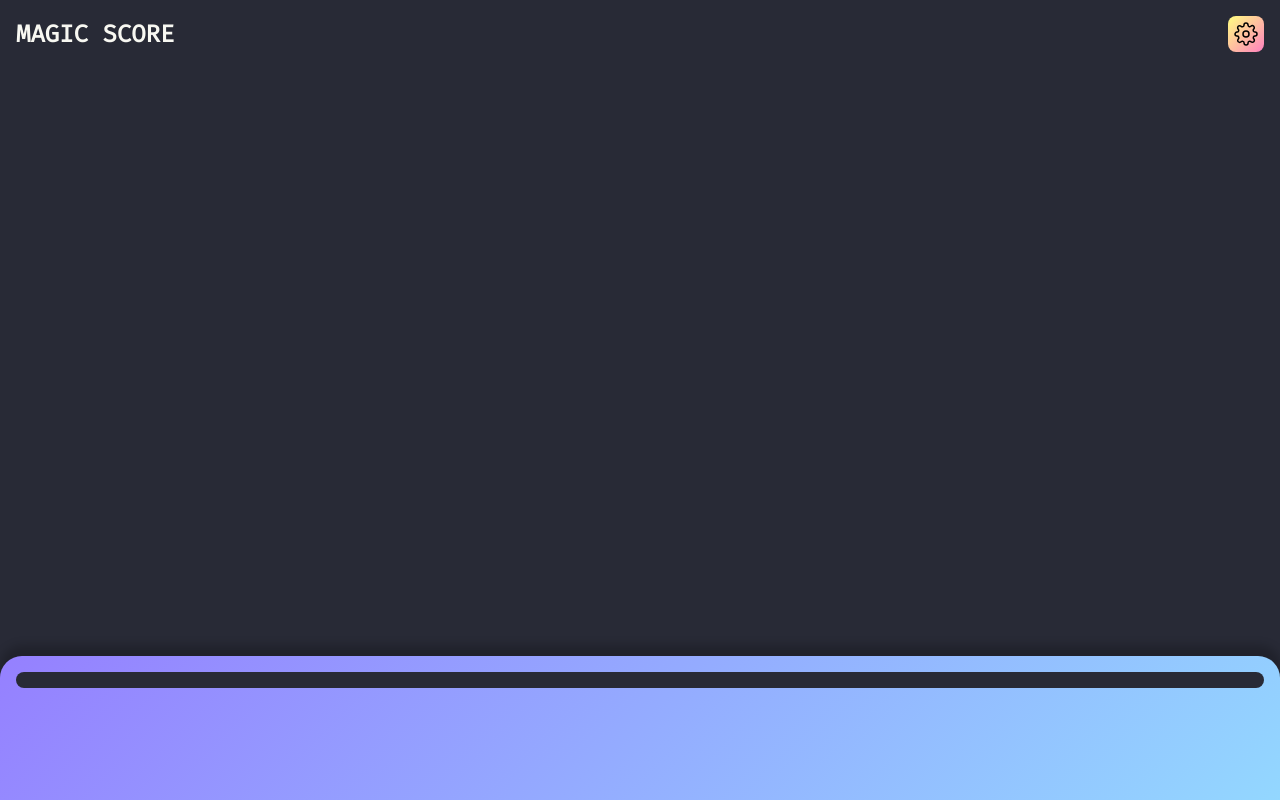
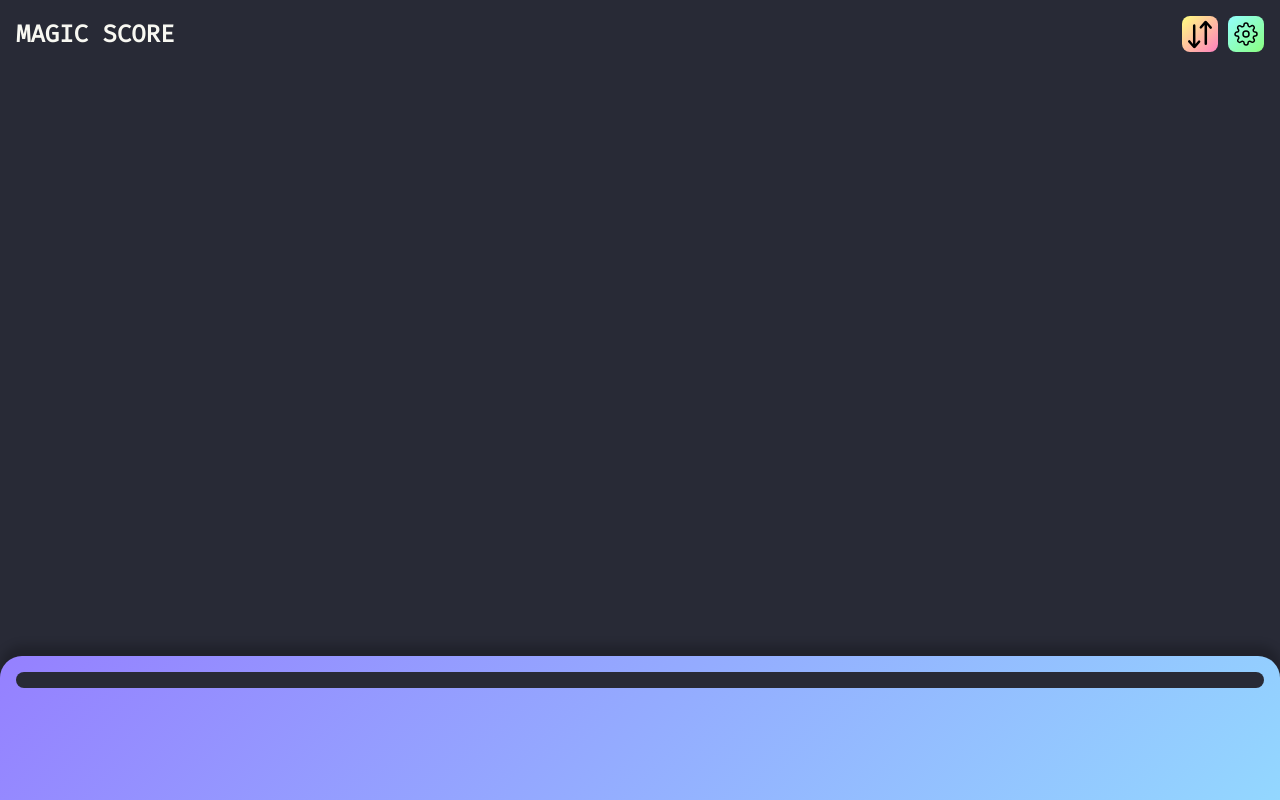
Before and after one commit to mouton-rebelle/score, a Next.js app: page / in a window 1280 px wide. Shown: the top 800 px of the page. Built offline with nearby package versions, Linux system fonts and the light colour scheme.

Commit message:
fix history refresh - add order by score

```diff
--- a/components/game.tsx
+++ b/components/game.tsx
@@ -6,14 +6,23 @@ import { PlayerScore } from './player/player-score'
 
 export const Game = ({
   players,
+  winnerFirst,
   dispatch,
 }: {
   players: Player[]
+  winnerFirst: boolean
   dispatch: React.Dispatch<Actions>
 }) => {
+  const sortedPlayer = React.useMemo(
+    () =>
+      winnerFirst
+        ? [...players].sort((a, b) => (a.score > b.score ? -1 : 1))
+        : players,
+    [players, winnerFirst]
+  )
   return (
     <div>
-      {players.map((player) => (
+      {sortedPlayer.map((player) => (
         <PlayerScore key={player.id} player={player} dispatch={dispatch} />
       ))}
     </div>
--- a/components/nav/nav.styles.tsx
+++ b/components/nav/nav.styles.tsx
@@ -3,12 +3,16 @@ import * as colors from '../styled/colors'
 export const NavContainer = styled.nav`
   padding: 1em;
   display: grid;
-  grid-template-columns: 1fr auto;
+  grid-template-columns: 1fr auto auto;
 `
 export const Button = styled.button`
   background: ${colors.gradientYellowPink};
+  &:last-child {
+    background: ${colors.gradientCyanGreen};
+    margin-left: 10px;
+  }
   border: none;
   border-radius: 8px;
   color: ${colors.background};
-  width: 100%;
+  width: 36px;
 `
--- a/components/nav/nav.tsx
+++ b/components/nav/nav.tsx
@@ -1,11 +1,30 @@
 import * as React from 'react'
 import { NavContainer, Button } from './nav.styles'
 export type Page = 'settings' | 'score'
-type NavProps = { goto: (p: Page) => void; active: Page }
-export const Nav = ({ goto, active }: NavProps) => {
+type NavProps = {
+  goto: (p: Page) => void
+  active: Page
+  changeOrder: () => void
+}
+export const Nav = ({ goto, active, changeOrder }: NavProps) => {
   return (
     <NavContainer>
       <h1>MAGIC SCORE</h1>
+      {active === 'score' && (
+        <Button onClick={changeOrder}>
+          <svg
+            xmlns="http://www.w3.org/2000/svg"
+            width="29"
+            height="33"
+            viewBox="0 0 29 33"
+          >
+            <path
+              d="M360.679,1632.96a1.479,1.479,0,0,0,1.323-.39l5.467-6.33a1.54,1.54,0,0,0,.041-2.15,1.471,1.471,0,0,0-2.11-.05l-3.415,3.81v-22.36a1.506,1.506,0,0,0-1.518-1.49c-0.839,0-1.467,1.19-1.467,2.02v22.06l-3.4-4.23a1.479,1.479,0,0,0-2.109-.08,1.537,1.537,0,0,0-.48,1.12,1.522,1.522,0,0,0,.4,1.03l5.97,6.59A1.477,1.477,0,0,0,360.679,1632.96Zm13.612-32.92a1.488,1.488,0,0,0-1.328.39l-5.493,6.36a1.537,1.537,0,0,0-.041,2.15,1.48,1.48,0,0,0,2.118.05l3.432-3.82v22.43a1.525,1.525,0,0,0,3.049,0v-22.66l3.365,4.24a1.488,1.488,0,0,0,2.117.08,1.532,1.532,0,0,0,.482-1.12,1.562,1.562,0,0,0-.4-1.04l-5.993-6.61A1.487,1.487,0,0,0,374.291,1600.04Z"
+              transform="translate(-353 -1600)"
+            />
+          </svg>
+        </Button>
+      )}
       <Button
         onClick={() => goto(active === 'settings' ? 'score' : 'settings')}
       >
--- a/components/player/elapsed.tsx
+++ b/components/player/elapsed.tsx
@@ -2,14 +2,27 @@ import * as React from 'react'
 import { DateTime } from 'luxon'
 
 export const Elapsed = ({ children }: { children: number }) => {
+  const [, forceUpdate] = React.useState(0)
+  const seconds = Math.floor((Date.now() - children) / 1000)
+  const cbRef = React.useRef<any>(null)
+  const interval = React.useMemo(() => (seconds < 60 ? 1000 : 10000), [seconds])
+  const callback = React.useCallback(() => {
+    cbRef.current = setTimeout(callback, interval)
+    forceUpdate((i) => i + 1)
+  }, [interval])
+
   React.useEffect(() => {
-    const interval = setInterval(() => {
-      void 0
-    }, 1000)
-    return () => clearInterval(interval)
-  }, [])
+    callback()
+    return () => {
+      if (cbRef.current) clearTimeout(cbRef.current)
+    }
+  }, [callback])
 
-  return DateTime.fromMillis(children).toRelative({
-    style: 'short',
-  })
+  return (
+    <>
+      {DateTime.fromMillis(children).toRelative({
+        style: 'short',
+      })}
+    </>
+  )
 }
--- a/package.json
+++ b/package.json
@@ -19,6 +19,7 @@
   },
   "devDependencies": {
     "@types/d3-color": "^3.1.0",
+    "@types/luxon": "^3.0.2",
     "@types/node": "^17.0.21",
     "@types/react": "^18.0.21",
     "@types/styled-components": "^5.1.24",
--- a/pages/index.tsx
+++ b/pages/index.tsx
@@ -7,7 +7,7 @@ import { initialState, scoreReducer } from '../components/state'
 export default function App() {
   const [configActive, setConfigActive] = React.useState(false)
   const [state, dispatch] = React.useReducer(scoreReducer, initialState)
-
+  const [winnerFirst, setWinnerFirst] = React.useState(false)
   const goto = React.useCallback((page: Page) => {
     setConfigActive(page === 'settings')
     const initVoice = new SpeechSynthesisUtterance('o')
@@ -23,7 +23,13 @@ export default function App() {
   }, [configActive])
   return (
     <>
-      <Nav active={configActive ? 'settings' : 'score'} goto={goto} />
+      <Nav
+        active={configActive ? 'settings' : 'score'}
+        goto={goto}
+        changeOrder={() => {
+          setWinnerFirst((w) => !w)
+        }}
+      />
       {configActive ? (
         <Config
           players={state.players}
@@ -32,7 +38,11 @@ export default function App() {
         />
       ) : (
         <>
-          <Game players={state.players} dispatch={dispatch} />
+          <Game
+            players={state.players}
+            dispatch={dispatch}
+            winnerFirst={winnerFirst}
+          />
           <History players={state.players} />
         </>
       )}
```
Also changed, not shown: 1 other file (tests, documents, lock files or other folders).
